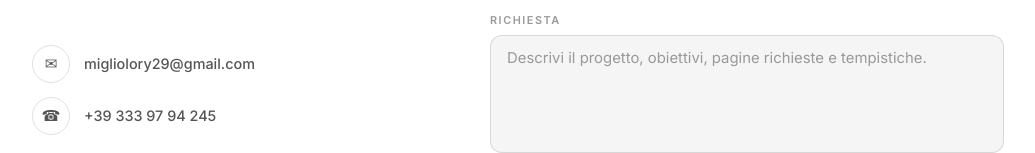
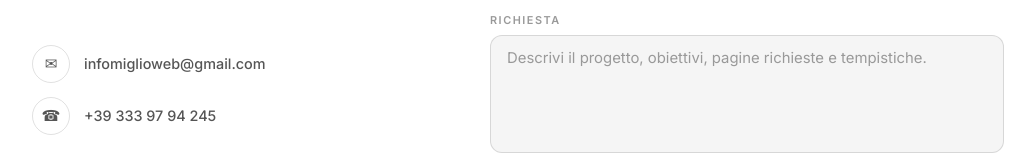
Before and after one commit to LorenzoMiglietta17/Portfolio, a React (Vite) app: page / in a window 1280 px wide. Shown: the part 2973-3126 px from the top of the page, without its empty margins (122-1157 px from the left). Built offline with nearby package versions, Linux system fonts and the light colour scheme.

Commit message:
mail professionale aggiunta

```diff
--- a/src/pages/Contact.jsx
+++ b/src/pages/Contact.jsx
@@ -16,7 +16,7 @@ function Contact({ t, id }) {
     setSubmitState('submitting');
 
     try {
-      const response = await fetch('https://formsubmit.co/ajax/migliolory29@gmail.com', {
+      const response = await fetch('https://formsubmit.co/ajax/infomiglioweb@gmail.com', {
         method: 'POST',
         headers: { Accept: 'application/json' },
         body: formData,
@@ -131,11 +131,11 @@ function Contact({ t, id }) {
           </div>
 
           <div className="contact-methods-new">
-            <a href="mailto:migliolory29@gmail.com" className="contact-method-item">
+            <a href="mailto:infomiglioweb@gmail.com" className="contact-method-item">
               <span className="contact-method-icon">📧</span>
               <div className="contact-method-text">
                 <strong>Email</strong>
-                <span>migliolory29@gmail.com</span>
+                <span>infomiglioweb@gmail.com</span>
               </div>
             </a>
             <a href="tel:+393339794245" className="contact-method-item">
--- a/src/pages/Home.jsx
+++ b/src/pages/Home.jsx
@@ -18,7 +18,7 @@ function Home({ t }) {
     const form = e.currentTarget;
     setSubmitState('submitting');
     try {
-      const res = await fetch('https://formsubmit.co/ajax/migliolory29@gmail.com', {
+      const res = await fetch('https://formsubmit.co/ajax/infomiglioweb@gmail.com', {
         method: 'POST',
         headers: { Accept: 'application/json' },
         body: new FormData(form),
@@ -141,9 +141,9 @@ function Home({ t }) {
           <Reveal delay={80} className="contact-info-col">
             <p className="contact-info-lead">{t.contactIntro}</p>
             <div className="contact-methods">
-              <a href="mailto:migliolory29@gmail.com" className="contact-method-link">
+              <a href="mailto:infomiglioweb@gmail.com" className="contact-method-link">
                 <span className="contact-method-icon">✉</span>
-                migliolory29@gmail.com
+                infomiglioweb@gmail.com
               </a>
               <a href="tel:+393339794245" className="contact-method-link">
                 <span className="contact-method-icon">☎</span>
```
